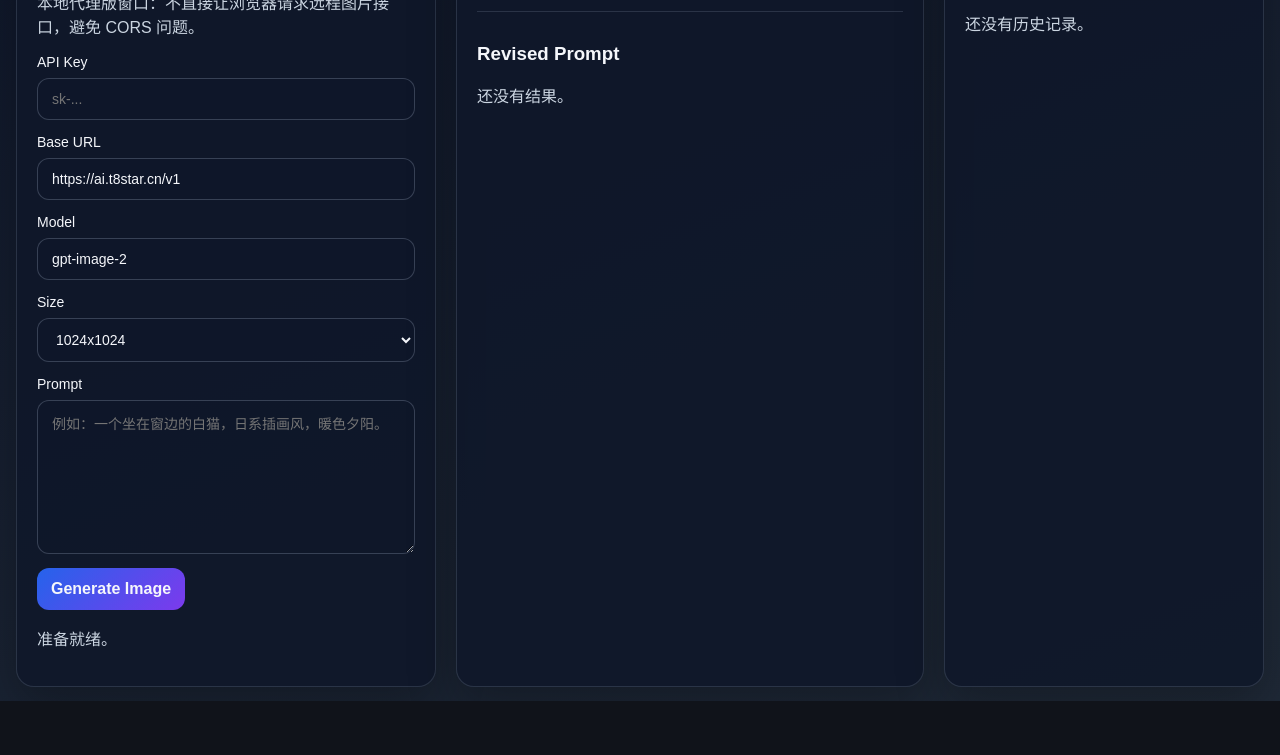
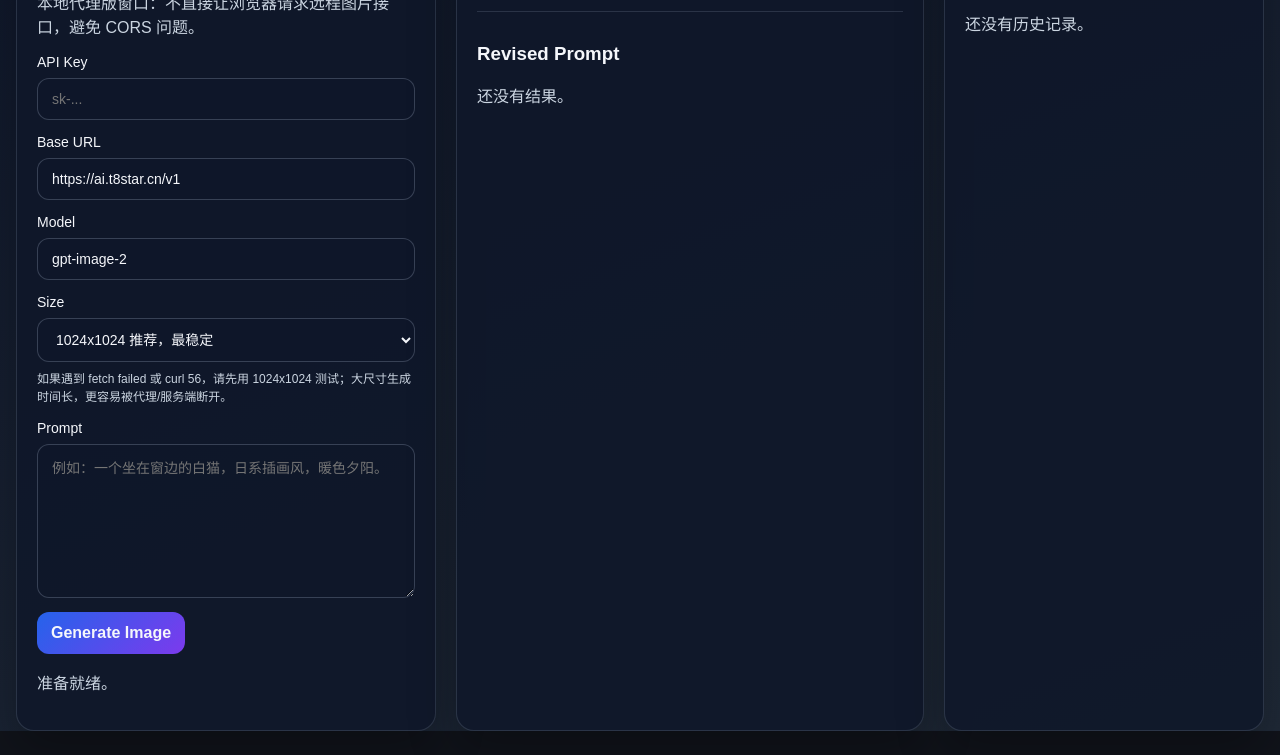
Before and after one commit to star132-bot/gpt-image2-, a website with bundled scripts: page index.html in a window 1280 px wide. Shown: the part 123-878 px from the top of the page. Before the commit the page ends 824 px from the top, so only its background shows below. Built offline with nearby package versions, Linux system fonts and the light colour scheme.

Commit message:
chore: warn before using unstable large image sizes

```diff
--- a/app.js
+++ b/app.js
@@ -138,6 +138,14 @@ async function handleSubmit(event) {
   downloadButton.hidden = true;
 
   try {
+    if (sizeInput.value !== '1024x1024') {
+      const confirmed = window.confirm('当前选择的是大尺寸图片，生成更慢，也更容易因为代理/服务端长连接断开而失败。建议先用 1024x1024 测试。确定继续吗？');
+      if (!confirmed) {
+        statusBox.textContent = '已取消。请改用 1024x1024 后再测试。';
+        return;
+      }
+    }
+
     const payload = buildProxyRequestPayload({
       apiKey: apiKeyInput.value,
       baseUrl: baseUrlInput.value,
--- a/index.html
+++ b/index.html
@@ -31,10 +31,11 @@
         <label>
           Size
           <select id="size">
-            <option value="1024x1024">1024x1024</option>
-            <option value="1536x1024">1536x1024</option>
-            <option value="1024x1536">1024x1536</option>
+            <option value="1024x1024" selected>1024x1024 推荐，最稳定</option>
+            <option value="1536x1024">1536x1024 较慢，可能更容易断开</option>
+            <option value="1024x1536">1024x1536 较慢，可能更容易断开</option>
           </select>
+          <span class="field-help">如果遇到 fetch failed 或 curl 56，请先用 1024x1024 测试；大尺寸生成时间长，更容易被代理/服务端断开。</span>
         </label>
 
         <label>
--- a/styles.css
+++ b/styles.css
@@ -33,6 +33,7 @@ body {
 
 .subtitle,
 .status,
+.field-help,
 .prompt-box p,
 .history-button span,
 .history-button small,
@@ -49,6 +50,11 @@ label {
   display: grid;
   gap: 8px;
   font-size: 14px;
+}
+
+.field-help {
+  font-size: 12px;
+  line-height: 1.5;
 }
 
 input,
```
